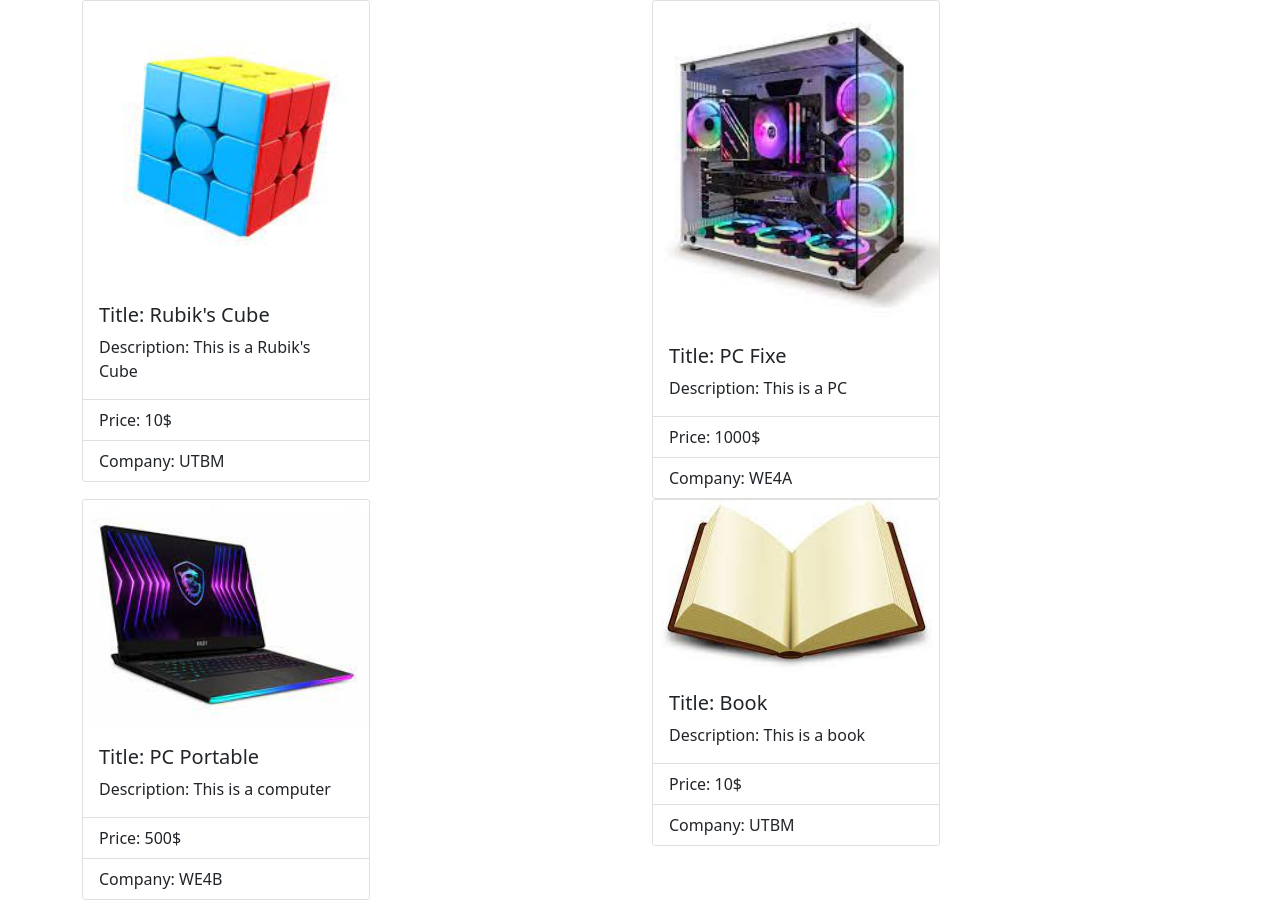
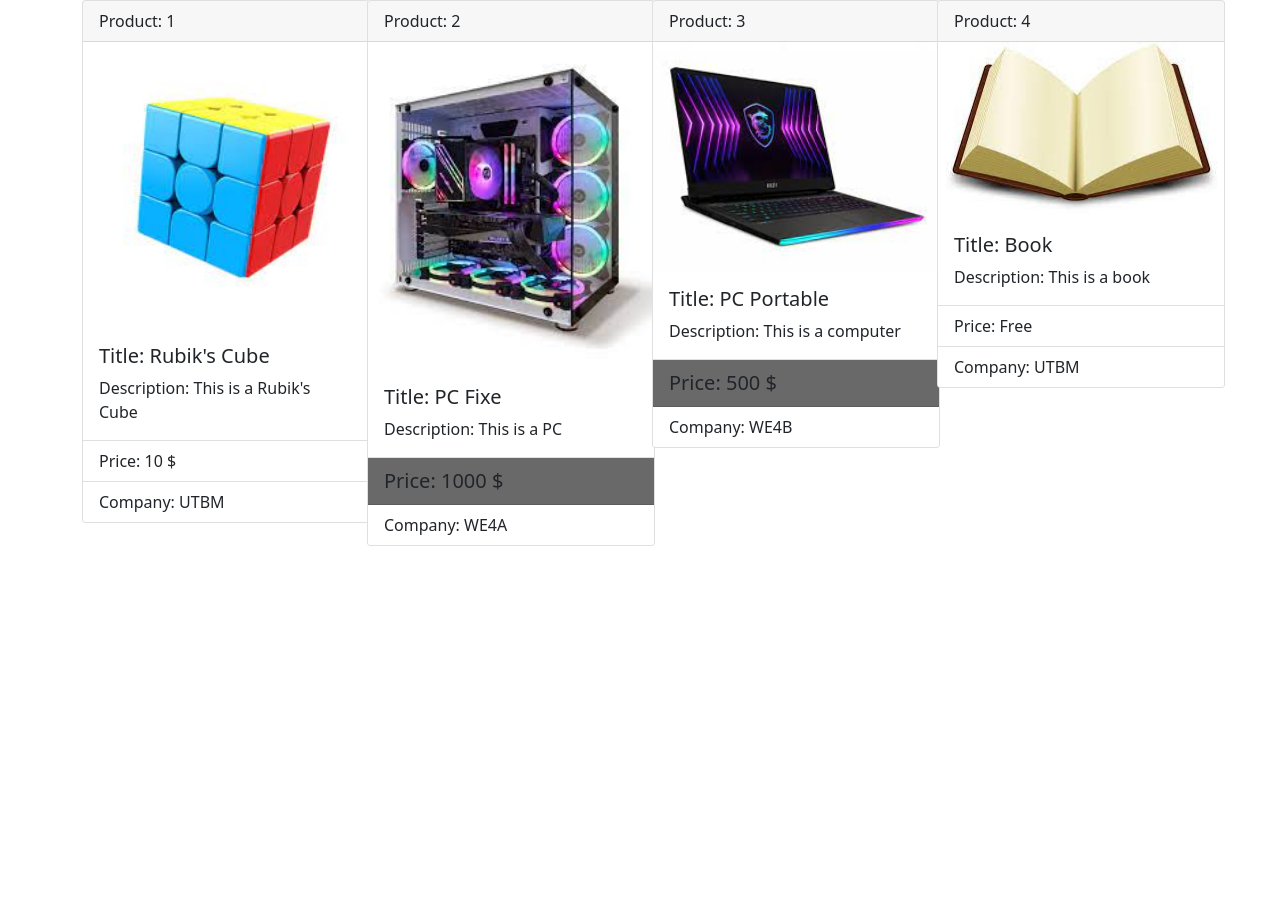
Before and after one commit to Tatsuya28/FirstApp, an Angular app: page / in a window 1280 px wide. After the commit the page ends 800 px from the top, so only its background shows below. Built offline with nearby package versions, Linux system fonts and the light colour scheme.

Commit message:
Add ngClass

```diff
--- a/src/app/product-list/product-list.component.html
+++ b/src/app/product-list/product-list.component.html
@@ -1,7 +1,7 @@
 <div class="container">
-    <div class="row row-cols-2">
+    <div class="row row-cols-4">
 
-        <app-product *ngFor="let productVar of ProductArray" [product]="productVar"></app-product>
+        <app-product *ngFor="let productVar of ProductArray; let i = index" [product]="productVar" [prd_index]="i+1"></app-product>
 
     </div>
 
--- a/src/app/product-list/product-list.component.ts
+++ b/src/app/product-list/product-list.component.ts
@@ -12,9 +12,9 @@ export class ProductListComponent {
     constructor () { }
 
     ngOnInit(): void {
-        this.ProductArray.push(new Product(1, "Rubik's Cube", "This is a Rubik's Cube", "10$", "UTBM", "./assets/img/rubikscube.jpeg"))
-        this.ProductArray.push(new Product(2, "PC Fixe", "This is a PC", "1000$", "WE4A", "./assets/img/pcfixe.jpeg"))
-        this.ProductArray.push(new Product(3, "PC Portable", "This is a computer", "500$", "WE4B", "./assets/img/pcportable.jpeg"))
-        this.ProductArray.push(new Product(4, "Book", "This is a book", "10$", "UTBM", "./assets/img/livre.jpeg"))
+        this.ProductArray.push(new Product(1, "Rubik's Cube", "This is a Rubik's Cube", 10, "UTBM", "./assets/img/rubikscube.jpeg"))
+        this.ProductArray.push(new Product(2, "PC Fixe", "This is a PC", 1000, "WE4A", "./assets/img/pcfixe.jpeg"))
+        this.ProductArray.push(new Product(3, "PC Portable", "This is a computer", 500, "WE4B", "./assets/img/pcportable.jpeg"))
+        this.ProductArray.push(new Product(4, "Book", "This is a book", 0, "UTBM", "./assets/img/livre.jpeg"))
     }
 }
--- a/src/app/product/product.component.css
+++ b/src/app/product/product.component.css
@@ -0,0 +1,11 @@
+.fontColor {
+    color: blue;
+}
+
+.size20 {
+    font-size: 20px;
+}
+
+.backgroundColor {
+    background-color: dimgrey;
+}
--- a/src/app/product/product.component.html
+++ b/src/app/product/product.component.html
@@ -1,11 +1,17 @@
 <div class="card" style="width: 18rem;">
+    <div class="card-header">
+        Product: {{prd_index}}
+    </div>
     <img src={{product.img}} class="card-img-top" alt="...">
     <div class="card-body">
         <h5 class="card-title">Title: {{product.title}}</h5>
         <p class="card-text">Description: {{product.description}}</p>
     </div>
     <ul class="list-group list-group-flush">
-        <li class="list-group-item">Price: {{product.price}}</li>
+        <li class="list-group-item" *ngIf="product.price > 0 ; else freeBlock" [ngClass]="{'fonctColor size20 backgroundColor' : product.price > 20}">Price: {{product.price}} $</li>
+        <ng-template #freeBlock>
+            <li class="list-group-item">Price: Free</li>
+        </ng-template>
         <li class="list-group-item">Company: {{product.company}}</li>
     </ul>
 </div>
--- a/src/app/product/product.component.ts
+++ b/src/app/product/product.component.ts
@@ -9,6 +9,7 @@ import { Product } from 'src/models/Product'
 export class ProductComponent implements OnInit {
 
     @Input() product!: Product
+    @Input() prd_index!: number
 
     constructor() {
     }
--- a/src/models/Product.ts
+++ b/src/models/Product.ts
@@ -3,7 +3,7 @@ export class Product {
         public prd_id: number,
         public title: string,
         public description: string,
-        public price: string,
+        public price: number,
         public company: string,
         public img: string) {
 
```
